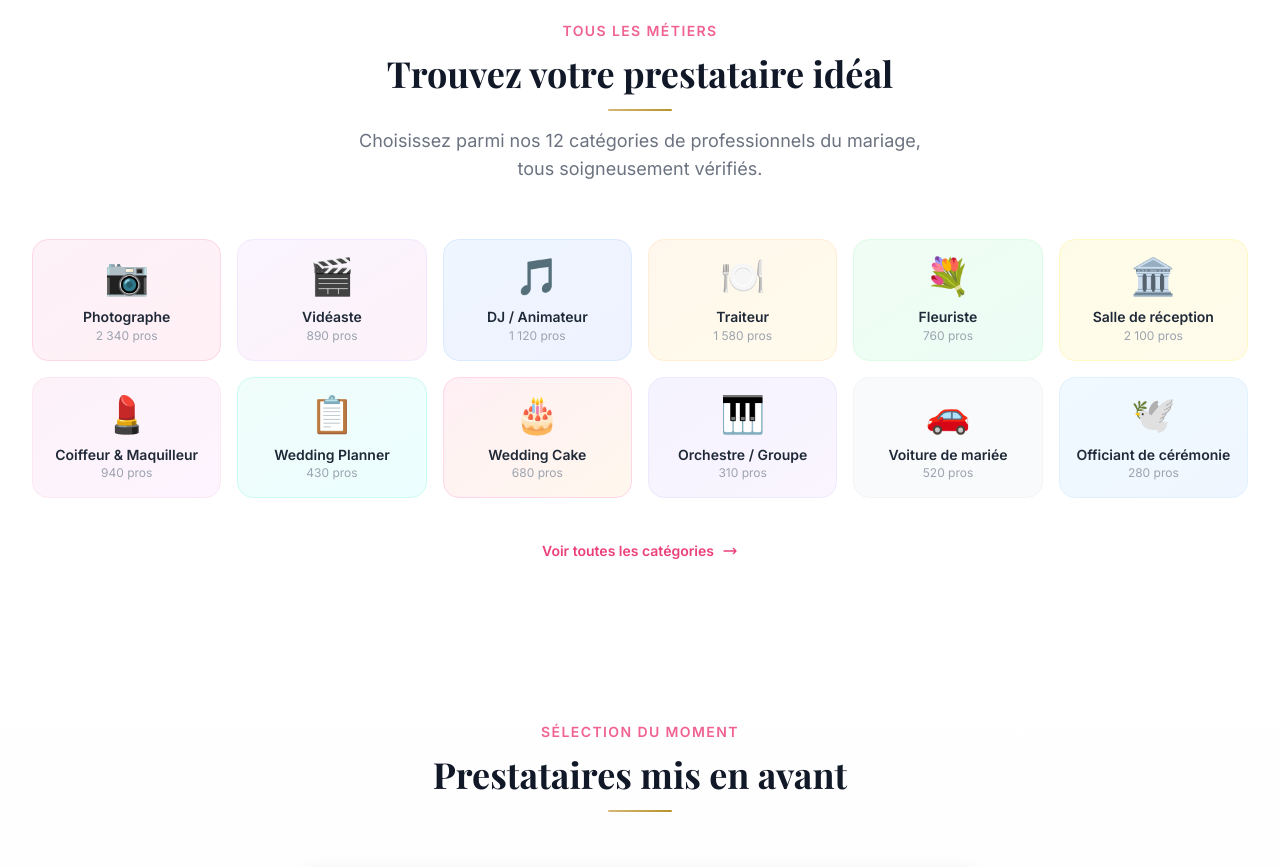
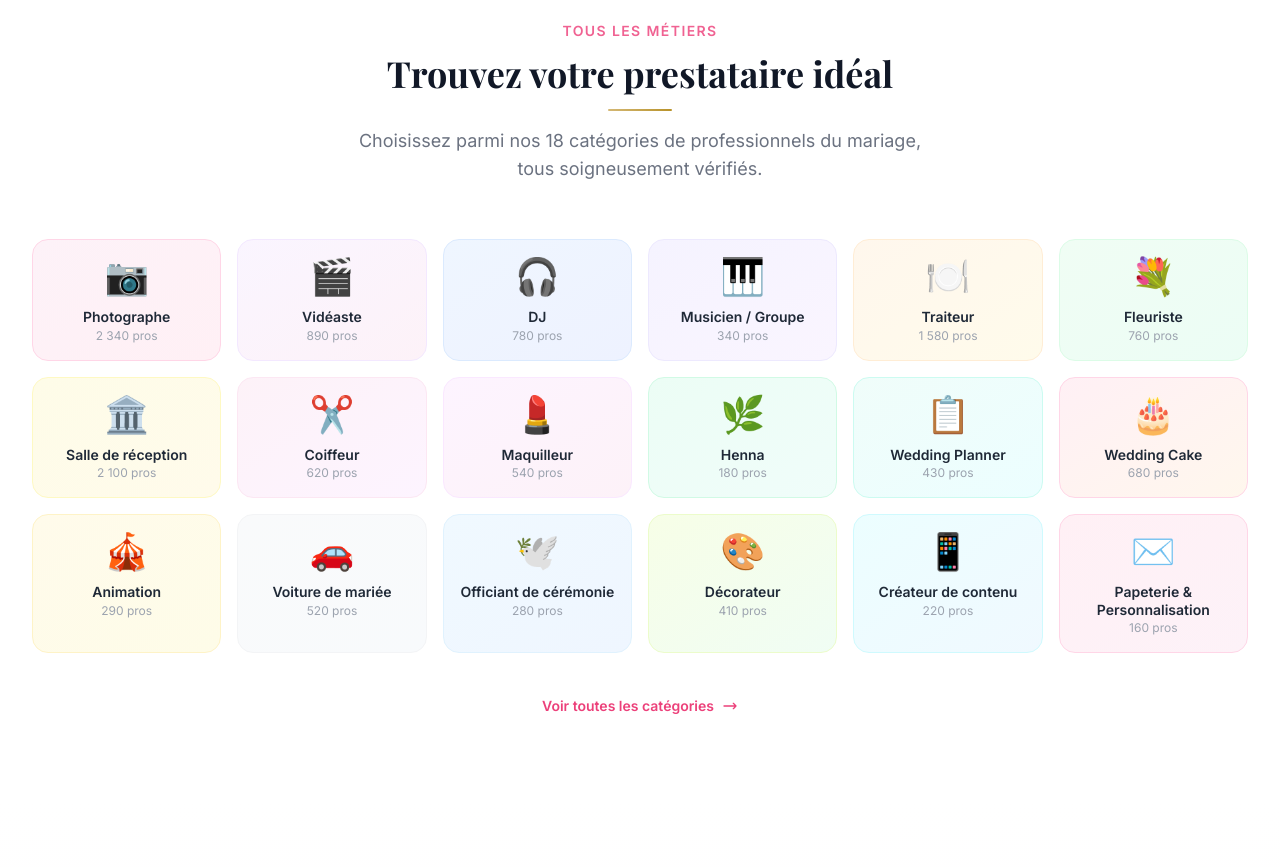
Before and after one commit to InstantMariage/instantmariage-site, a Next.js app: page / in a window 1280 px wide. Shown: the part 960-1827 px from the top of the page. Built offline with nearby package versions, Linux system fonts and the light colour scheme; no server answers.

Commit message:
Nouvelles catégories prestataires - DJ, Coiffeur, Maquilleur, Henna, Animation, Créateur de contenu, Papeterie

```diff
--- a/src/app/inscription/page.tsx
+++ b/src/app/inscription/page.tsx
@@ -13,16 +13,22 @@ type AccountType = "marie" | "prestataire" | null;
 const metiers = [
   "Photographe",
   "Vidéaste",
-  "DJ & Musicien",
+  "DJ",
+  "Musicien / Groupe",
   "Traiteur",
   "Fleuriste",
   "Décorateur",
-  "Coiffure & Makeup",
+  "Coiffeur",
+  "Maquilleur",
+  "Henna",
   "Lieu de réception",
   "Officiant",
   "Wedding Planner",
-  "Animation enfants",
+  "Wedding Cake",
+  "Animation",
   "Transport",
+  "Créateur de contenu",
+  "Papeterie & Personnalisation",
   "Autre",
 ];
 
--- a/src/components/AnnuaireContent.tsx
+++ b/src/components/AnnuaireContent.tsx
@@ -12,17 +12,22 @@ const METIERS = [
   "Tous les métiers",
   "Photographe",
   "Vidéaste",
-  "DJ / Animateur",
+  "DJ",
+  "Musicien / Groupe",
   "Traiteur / Restauration",
   "Fleuriste",
   "Salle de réception",
-  "Coiffeur & Maquilleur",
+  "Coiffeur",
+  "Maquilleur",
+  "Henna",
   "Wedding Planner",
-  "Orchestre / Groupe",
+  "Wedding Cake",
+  "Animation",
   "Voiture de mariée",
-  "Pâtissier / Wedding cake",
   "Officiant de cérémonie",
   "Décorateur",
+  "Créateur de contenu",
+  "Papeterie & Personnalisation",
 ];
 
 const REGIONS = [
@@ -65,13 +70,18 @@ const FALLBACK_IMAGES: Record<string, string> = {
   "Photographe": "https://images.unsplash.com/photo-1606216794074-735e91aa2c92?w=500&q=80",
   "Vidéaste": "https://images.unsplash.com/photo-1574717024653-61fd2cf4d44d?w=500&q=80",
   "Salle de réception": "https://images.unsplash.com/photo-1515934751635-c81c6bc9a2d8?w=500&q=80",
-  "DJ / Animateur": "https://images.unsplash.com/photo-1540575467063-178a50c2df87?w=500&q=80",
+  "DJ": "https://images.unsplash.com/photo-1540575467063-178a50c2df87?w=500&q=80",
+  "Musicien / Groupe": "https://images.unsplash.com/photo-1524368535928-5b5e00ddc76b?w=500&q=80",
   "Fleuriste": "https://images.unsplash.com/photo-1519225421980-715cb0215aed?w=500&q=80",
   "Wedding Planner": "https://images.unsplash.com/photo-1465495976277-4387d4b0b4c6?w=500&q=80",
   "Traiteur / Restauration": "https://images.unsplash.com/photo-1555244162-803834f70033?w=500&q=80",
-  "Coiffeur & Maquilleur": "https://images.unsplash.com/photo-1560066984-138dadb4c035?w=500&q=80",
-  "Orchestre / Groupe": "https://images.unsplash.com/photo-1524368535928-5b5e00ddc76b?w=500&q=80",
-  "Pâtissier / Wedding cake": "https://images.unsplash.com/photo-1535254973040-607b474cb50d?w=500&q=80",
+  "Coiffeur": "https://images.unsplash.com/photo-1560066984-138dadb4c035?w=500&q=80",
+  "Maquilleur": "https://images.unsplash.com/photo-1487412947147-5cebf100ffc2?w=500&q=80",
+  "Henna": "https://images.unsplash.com/photo-1519741497674-611481863552?w=500&q=80",
+  "Wedding Cake": "https://images.unsplash.com/photo-1535254973040-607b474cb50d?w=500&q=80",
+  "Animation": "https://images.unsplash.com/photo-1530103862676-de8c9debad1d?w=500&q=80",
+  "Créateur de contenu": "https://images.unsplash.com/photo-1611162617213-7d7a39e9b1d7?w=500&q=80",
+  "Papeterie & Personnalisation": "https://images.unsplash.com/photo-1456735190827-d1262f71b8a3?w=500&q=80",
 };
 
 const DEFAULT_FALLBACK = "https://images.unsplash.com/photo-1519225421980-715cb0215aed?w=500&q=80";
--- a/src/components/Categories.tsx
+++ b/src/components/Categories.tsx
@@ -16,12 +16,20 @@ const categories = [
     hoverBg: "hover:bg-purple-50",
   },
   {
-    name: "DJ / Animateur",
-    icon: "🎵",
-    count: "1 120",
+    name: "DJ",
+    icon: "🎧",
+    count: "780",
     color: "from-blue-50 to-indigo-50",
     border: "border-blue-100",
     hoverBg: "hover:bg-blue-50",
+  },
+  {
+    name: "Musicien / Groupe",
+    icon: "🎹",
+    count: "340",
+    color: "from-violet-50 to-purple-50",
+    border: "border-violet-100",
+    hoverBg: "hover:bg-violet-50",
   },
   {
     name: "Traiteur",
@@ -48,12 +56,28 @@ const categories = [
     hoverBg: "hover:bg-yellow-50",
   },
   {
-    name: "Coiffeur & Maquilleur",
-    icon: "💄",
-    count: "940",
+    name: "Coiffeur",
+    icon: "✂️",
+    count: "620",
     color: "from-pink-50 to-fuchsia-50",
     border: "border-pink-100",
     hoverBg: "hover:bg-pink-50",
+  },
+  {
+    name: "Maquilleur",
+    icon: "💄",
+    count: "540",
+    color: "from-fuchsia-50 to-pink-50",
+    border: "border-fuchsia-100",
+    hoverBg: "hover:bg-fuchsia-50",
+  },
+  {
+    name: "Henna",
+    icon: "🌿",
+    count: "180",
+    color: "from-emerald-50 to-teal-50",
+    border: "border-emerald-100",
+    hoverBg: "hover:bg-emerald-50",
   },
   {
     name: "Wedding Planner",
@@ -72,12 +96,12 @@ const categories = [
     hoverBg: "hover:bg-rose-50",
   },
   {
-    name: "Orchestre / Groupe",
-    icon: "🎹",
-    count: "310",
-    color: "from-violet-50 to-purple-50",
-    border: "border-violet-100",
-    hoverBg: "hover:bg-violet-50",
+    name: "Animation",
+    icon: "🎪",
+    count: "290",
+    color: "from-amber-50 to-yellow-50",
+    border: "border-amber-100",
+    hoverBg: "hover:bg-amber-50",
   },
   {
     name: "Voiture de mariée",
@@ -94,6 +118,30 @@ const categories = [
     color: "from-sky-50 to-blue-50",
     border: "border-sky-100",
     hoverBg: "hover:bg-sky-50",
+  },
+  {
+    name: "Décorateur",
+    icon: "🎨",
+    count: "410",
+    color: "from-lime-50 to-green-50",
+    border: "border-lime-100",
+    hoverBg: "hover:bg-lime-50",
+  },
+  {
+    name: "Créateur de contenu",
+    icon: "📱",
+    count: "220",
+    color: "from-cyan-50 to-sky-50",
+    border: "border-cyan-100",
+    hoverBg: "hover:bg-cyan-50",
+  },
+  {
+    name: "Papeterie & Personnalisation",
+    icon: "✉️",
+    count: "160",
+    color: "from-rose-50 to-pink-50",
+    border: "border-rose-100",
+    hoverBg: "hover:bg-rose-50",
   },
 ];
 
@@ -114,7 +162,7 @@ export default function Categories() {
           </h2>
           <div className="w-16 h-0.5 bg-gradient-to-r from-gold-300 to-gold-500 mx-auto mt-4 rounded-full" />
           <p className="text-gray-500 mt-4 text-lg max-w-xl mx-auto">
-            Choisissez parmi nos 12 catégories de professionnels du mariage,
+            Choisissez parmi nos 18 catégories de professionnels du mariage,
             tous soigneusement vérifiés.
           </p>
         </div>
```
